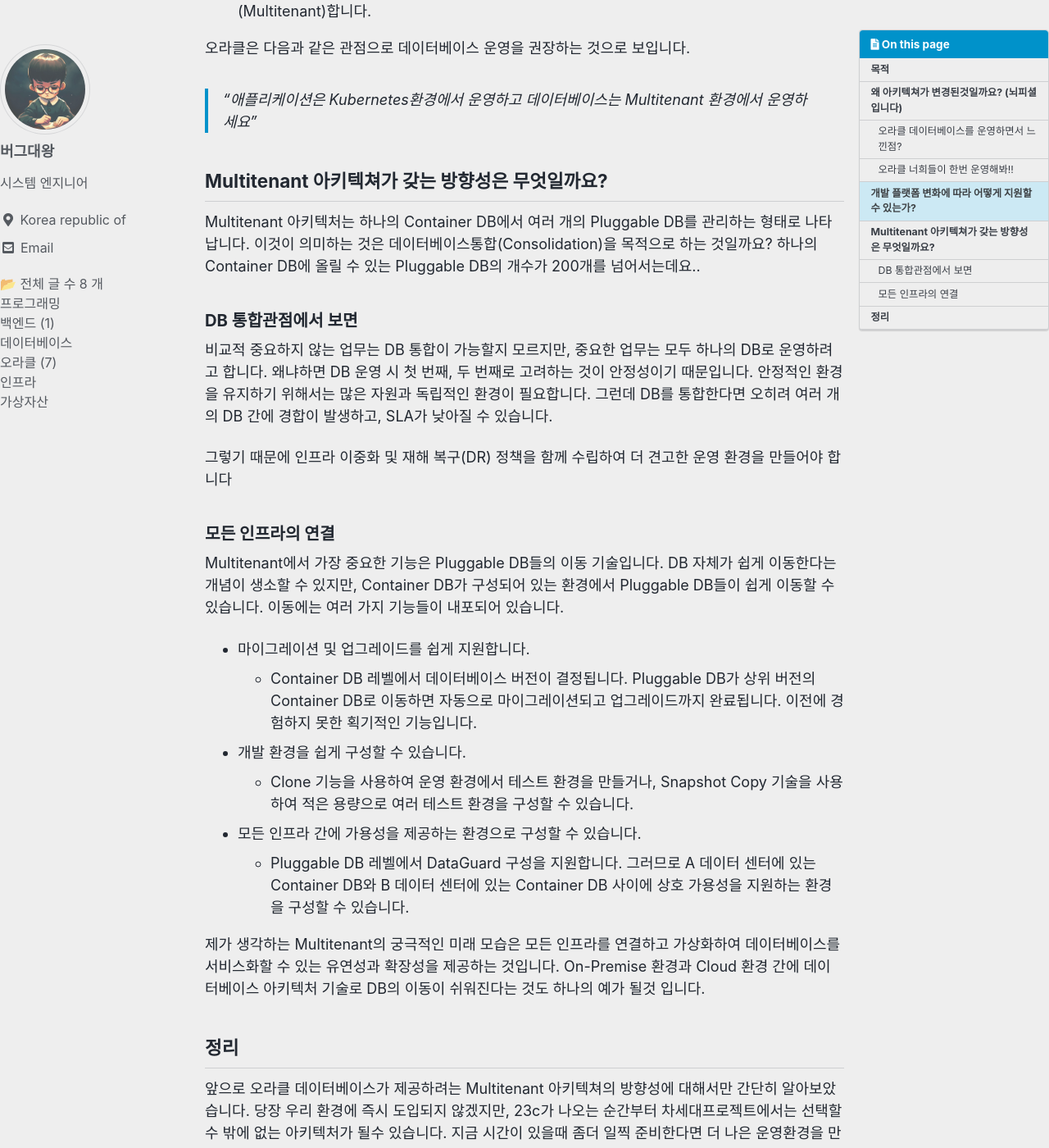
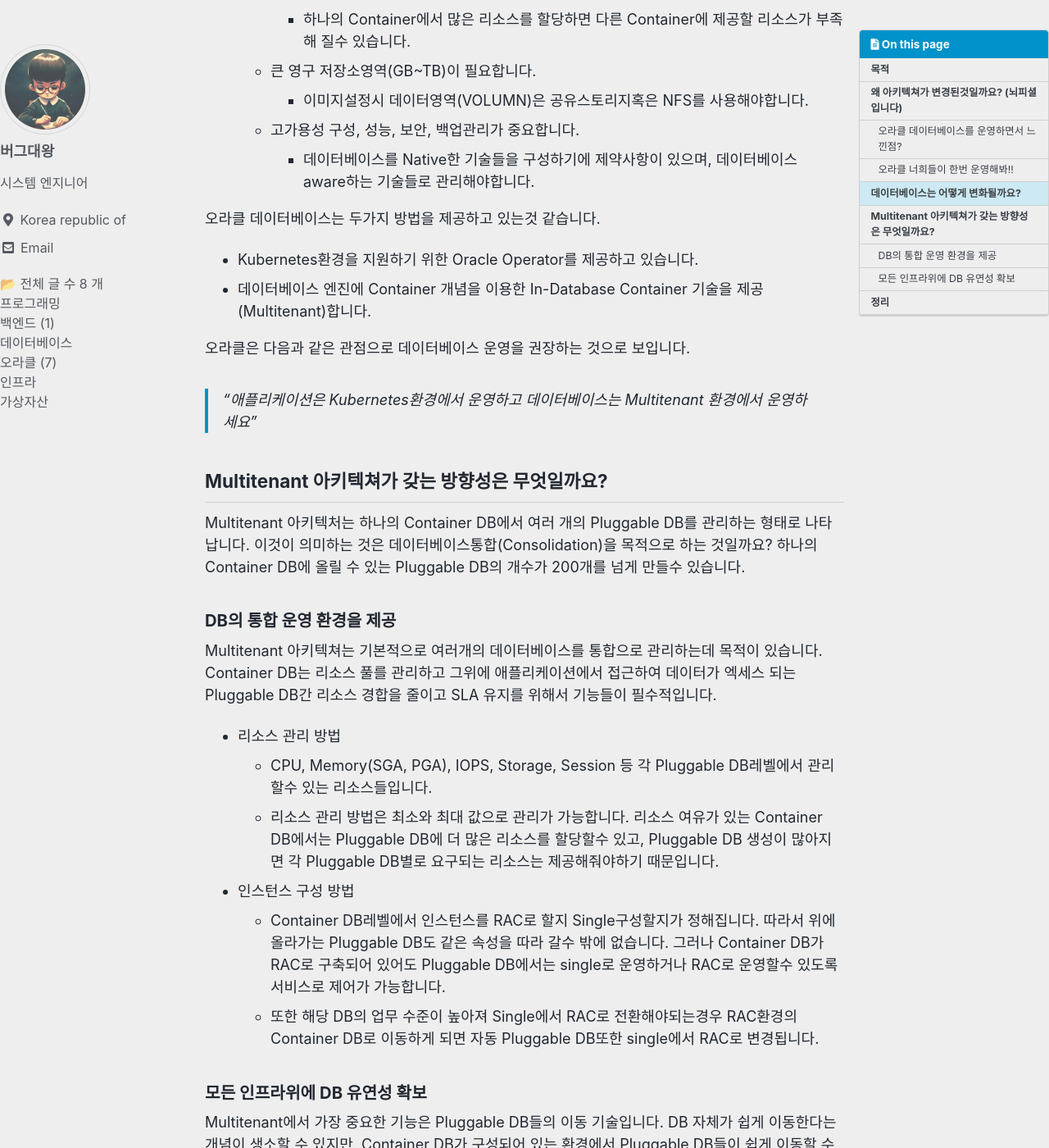
Before and after one commit to kosate/kosate.github.io, a Jekyll site: the page built from _posts/2023-09-08-What-is-the-multitenant.md, in a window 1280 px wide and 1400 px high, scrolled down 2987 px. Shown: the whole window at 82% size. Built offline with Jekyll 4.4.1, drawn with Linux system fonts in a browser that asks for light colours; cached includes are drawn as plain includes; some web fonts are replaced; a script that is not in the unit is left out; comment, search, counter and statistics services are not loaded; some of the changed text lies outside the part shown.

Commit message:
modify typo

```diff
--- a/_posts/2023-09-08-What-is-the-multitenant.md
+++ b/_posts/2023-09-08-What-is-the-multitenant.md
@@ -1,6 +1,6 @@
 ---
 layout: single
-title: 미래의 데이터베이스 아키텍처 - Multitenant
+title: 새로운 오라클 데이터베이스 아키텍처(Multitenant)
 date: 2023-09-08 12:00
 categories:
   - oracle
@@ -12,6 +12,11 @@
 toc : true
 toc_sticky: true
 ---
+
+
+![Multitenant 아키텍쳐](https://github.com/kosate/kosate.github.io/blob/766c1ed283a36eb399685c5ae5c6af2d02201f6d/assets/images/blog/multitenant.jpg?raw=true)
+*Created by Bing Image Creator*
+
 
 ## 목적
 
@@ -53,7 +58,7 @@
 이러한 변화는 오라클이 기업으로서 수익 창출을 위한 선택과 집중을 하고 있다는 것으로 생각됩니다.
 과연 올바른  선택일까요?
 
-## 개발 플랫폼 변화에 따라 어떻게 지원할수 있는가?
+## 데이터베이스는 어떻게 변화될까요?
 
 개발 프로세스에 따라 개발 아키텍쳐도 변화하고 있습니다. DevOps를 위해서 MSA가 주목받고 있습니다. MSA를 지원하기 위한 인프라 환경은 어떤 것이 필요할까요?
 최근에는 Container 환경이 많이 사용되며, 이것이 개발의 트렌드로 자리 잡고 있습니다. (일단 프로젝트가 시작되면 Kubernetes 환경에서 MSA 아키텍처로 개발한다는 문구가 자주 보입니다.)
@@ -91,16 +96,20 @@
 
 Multitenant 아키텍처는 하나의 Container DB에서 여러 개의 Pluggable DB를 관리하는 형태로 나타납니다.
 이것이 의미하는 것은 데이터베이스통합(Consolidation)을 목적으로 하는 것일까요?
-하나의 Container DB에 올릴 수 있는 Pluggable DB의 개수가 200개를 넘어서는데요..
+하나의 Container DB에 올릴 수 있는 Pluggable DB의 개수가 200개를 넘게 만들수 있습니다.
 
-### DB 통합관점에서 보면
+### DB의 통합 운영 환경을 제공
 
-비교적 중요하지 않는 업무는 DB 통합이 가능할지 모르지만, 중요한 업무는 모두 하나의 DB로 운영하려고 합니다. 왜냐하면 DB 운영 시 첫 번째, 두 번째로 고려하는 것이 안정성이기 때문입니다. 안정적인 환경을 유지하기 위해서는 많은 자원과 독립적인 환경이 필요합니다.
-그런데 DB를 통합한다면 오히려 여러 개의 DB 간에 경합이 발생하고, SLA가 낮아질 수 있습니다.
+Multitenant 아키텍쳐는 기본적으로 여러개의 데이터베이스를 통합으로 관리하는데 목적이 있습니다. Container DB는 리소스 풀를 관리하고 그위에 애플리케이션에서 접근하여 데이터가 엑세스 되는 Pluggable DB간 리소스 경합을 줄이고 SLA 유지를 위해서 기능들이 필수적입니다.
 
-그렇기 때문에 인프라 이중화 및 재해 복구(DR) 정책을 함께 수립하여 더 견고한 운영 환경을 만들어야 합니다
+- 리소스 관리 방법
+  - CPU, Memory(SGA, PGA), IOPS, Storage, Session 등 각 Pluggable DB레벨에서 관리할수 있는 리소스들입니다.
+  - 리소스 관리 방법은 최소와 최대 값으로 관리가 가능합니다. 리소스 여유가 있는 Container DB에서는 Pluggable DB에 더 많은 리소스를 할당할수 있고, Pluggable DB 생성이 많아지면 각 Pluggable DB별로 요구되는 리소스는 제공해줘야하기 때문입니다.
+- 인스턴스 구성 방법
+  - Container DB레벨에서 인스턴스를 RAC로 할지 Single구성할지가 정해집니다. 따라서 위에 올라가는 Pluggable DB도 같은 속성을 따라 갈수 밖에 없습니다. 그러나 Container DB가 RAC로 구축되어 있어도 Pluggable DB에서는 single로 운영하거나 RAC로 운영할수 있도록 서비스로 제어가 가능합니다.
+  - 또한 해당 DB의 업무 수준이 높아져 Single에서 RAC로 전환해야되는경우 RAC환경의 Container DB로 이동하게 되면 자동 Pluggable DB또한 single에서 RAC로 변경됩니다.
 
-### 모든 인프라의 연결
+### 모든 인프라위에 DB 유연성 확보
 
 Multitenant에서 가장 중요한 기능은 Pluggable DB들의 이동 기술입니다. DB 자체가 쉽게 이동한다는 개념이 생소할 수 있지만, Container DB가 구성되어 있는 환경에서 Pluggable DB들이 쉽게 이동할 수 있습니다.
 이동에는 여러 가지 기능들이 내포되어 있습니다.
@@ -112,7 +121,7 @@
 - 모든 인프라 간에 가용성을 제공하는 환경으로 구성할 수 있습니다.
   - Pluggable DB 레벨에서 DataGuard 구성을 지원합니다. 그러므로 A 데이터 센터에 있는 Container DB와 B 데이터 센터에 있는 Container DB 사이에 상호 가용성을 지원하는 환경을 구성할 수 있습니다.
 
-제가 생각하는 Multitenant의 궁극적인 미래 모습은 모든 인프라를 연결하고 가상화하여 데이터베이스를 서비스화할 수 있는 유연성과 확장성을 제공하는 것입니다.
+제가 생각하는 Multitenant의 궁극적인 미래 모습은 모든 인프라를 연결하고 가상화하여 데이터베이스를 서비스화할 수 있는 유연성과 확장성을 제공하는 것이라고 생각합니다.
 On-Premise 환경과 Cloud 환경 간에 데이터베이스 아키텍처 기술로 DB의 이동이 쉬워진다는 것도 하나의 예가 될것 입니다.
 
 ## 정리
```
